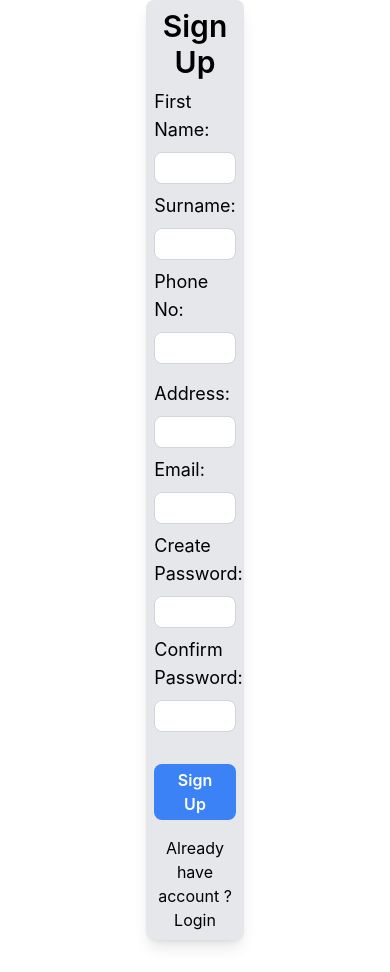
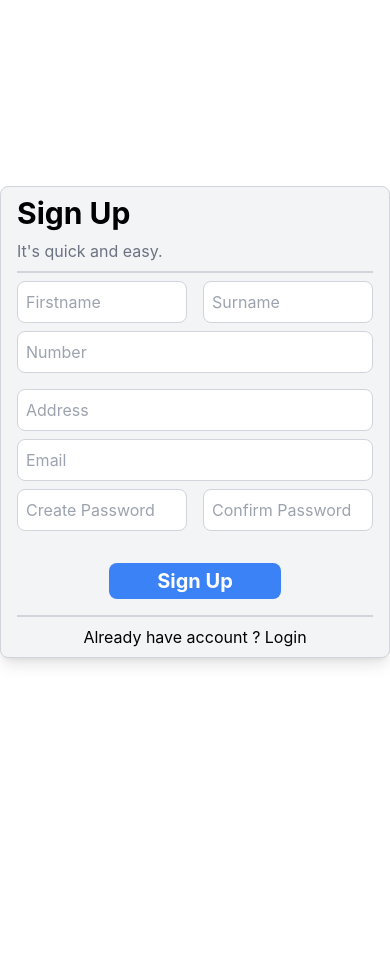
Before and after one commit to shrestharonit09/MyProject, a React (Create React App) app: page / in a window 390 px wide. Both pictures are taken after typing "Sample", "Sample123" into the empty fields and a click on the button "Create new account". After the commit the page ends 844 px from the top, so only its background shows below. Built offline with nearby package versions, Linux system fonts and the light colour scheme.

Commit message:
working on responsive RONIT SHRESTHA

```diff
--- a/src/component/Login.js
+++ b/src/component/Login.js
@@ -1,4 +1,4 @@
-import React, { useState,useEffect } from "react";
+import React, { useState} from "react";
 import { useNavigate } from "react-router-dom";
 
 const Login = (props) => {
@@ -36,23 +36,23 @@ const Login = (props) => {
   };
 
   //reponsive..
-  const [width, setWidth] = useState(window.innerWidth);
-  useEffect(() => {
-    const handleResize = () => {
-      setWidth(window.innerWidth);
-    };
+  // const [width, setWidth] = useState(window.innerWidth);
+  // useEffect(() => {
+  //   const handleResize = () => {
+  //     setWidth(window.innerWidth);
+  //   };
 
-    window.addEventListener("resize", handleResize);
+  //   window.addEventListener("resize", handleResize);
 
-    return () => {
-      window.removeEventListener("resize", handleResize);
-    };
-  }, []);
-  console.log(width);
+  //   return () => {
+  //     window.removeEventListener("resize", handleResize);
+  //   };
+  // }, []);
+  // console.log(width);
 
   return (
     <div className="flex justify-center h-screen items-center">
-      <div className={`${width<431?"w-1/2":"w-1/2 md:w-1/4 xl:w-1/4"} shadow-lg bg-gray-200 rounded-lg`}>
+      <div className="w-1/2 md:w-1/3 lg:w-1/4 shadow-lg bg-gray-200 rounded-lg">
         <div className="flex flex-col p-4 gap-2">
           <h1 className="text-3xl text-center font-semibold">Login</h1>
           <label className="text-gray-600" htmlFor="Username">
@@ -81,19 +81,19 @@ const Login = (props) => {
             required
           />
           <button
-            className="bg-blue-500 p-1 rounded-lg text-white"
+            className="bg-blue-500 py-1 rounded-lg text-white font-semibold text-xl hover:bg-blue-600"
             onClick={handleLogin}
           >
-            Login
+            Log in
           </button>
           <button
-            className="p-2 text-blue-600 border-b border-gray-300"
+            className="p-2 text-blue-600 border-b border-gray-300 hover:underline"
             onClick={handleForgetpassword}
           >
             Forget Passowrd ?
           </button>
           <button
-            className="p-1 bg-green-500 text-white font-semibold w-1/2 mx-auto rounded-lg"
+            className="p-1 bg-green-500 text-white font-semibold w-1/2 mx-auto rounded-lg hover:bg-green-600"
             onClick={props.signup}
           >
             Create new account
--- a/src/component/Reset.js
+++ b/src/component/Reset.js
@@ -19,8 +19,8 @@ const Reset = (props) => {
               password: resetdata.Newpassword,
             })
           );
-          alert("password has been reset successfully")
-          props.loginreset()
+          alert("password has been reset successfully");
+          props.loginreset();
         } else {
           alert("password didnt matched");
         }
@@ -34,38 +34,43 @@ const Reset = (props) => {
 
   return (
     <div className="flex justify-center h-screen items-center">
-      <div className="w-1/4 shadow-lg bg-gray-200 rounded-lg">
-        <div className="flex flex-col p-4 gap-2">
-          <h1 className="text-3xl text-center font-semibold">Reset </h1>
-          <label className="text-gray-600" htmlFor="phone">
-            phone number
-          </label>
+      <div className="w-1/2 md:w-1/3 lg:w-1/4 shadow-lg bg-gray-200 rounded-lg border border-gray-300 ">
+        <div className="flex flex-col p-4 gap-4">
+          <div className="flex justify-between">
+            <h1 className="text-3xl text-center font-semibold">
+              Reset
+            </h1>
+            <button
+              onClick={props.loginreset}
+              className="text-md text-center font-semibold text-right text-gray-500 hover:text-red-500"
+            >
+              X
+            </button>
+          </div>
           <input
             type="number"
-            className="rounded-lg h-8"
+            className="rounded-lg p-2"
             value={resetdata.phone}
             onChange={(event) =>
               setResetdata({ ...resetdata, phone: event.target.value })
             }
+            placeholder="Number"
             required
           />
-          <label className="text-gray-600" htmlFor="Password">
-            New Password
-          </label>
+
           <input
-            className="rounded-lg h-8"
+            className="rounded-lg p-2"
             type="password"
             value={resetdata.Newpassword}
             onChange={(event) =>
               setResetdata({ ...resetdata, Newpassword: event.target.value })
             }
+            placeholder="New Password"
             required
           />
-          <label className="text-gray-600" htmlFor="Password">
-            Confirm Password
-          </label>
+
           <input
-            className="rounded-lg h-8"
+            className="rounded-lg p-2"
             type="password"
             value={resetdata.Confirmpassword}
             onChange={(event) =>
@@ -74,20 +79,17 @@ const Reset = (props) => {
                 Confirmpassword: event.target.value,
               })
             }
+            placeholder="Confirm Password"
             required
           />
+          <div className="flex justify-center">
           <button
-            className="bg-blue-500 p-1 rounded-lg text-white"
+            className="bg-blue-500 rounded-lg text-white w-1/2 text-xl font-semibold px-2 py-1 hover:bg-blue-600"
             onClick={handlePasswordreset}
           >
             Reset Password
           </button>
-          <button
-            className="bg-blue-500 p-1 rounded-lg text-white"
-            onClick={props.loginreset}
-          >
-            Back
-          </button>
+          </div>
         </div>
       </div>
     </div>
--- a/src/component/Signup.js
+++ b/src/component/Signup.js
@@ -23,7 +23,10 @@ const Signup = (props) => {
     }
 
     if (data.phone.length !== 10) {
-      setValidatephone("phone number must be equal to 10 digit");
+      if(data.phone.length===0){
+        setValidatephone(" ")
+      }else{
+      setValidatephone("phone number must be equal to 10 digit");}
     } else setValidatephone("");
 
     if (data.CRPassword !== data.COPassword) {
@@ -43,110 +46,108 @@ const Signup = (props) => {
         JSON.stringify({
           email: data.Email,
           password: data.CRPassword,
-          phone:data.phone,
+          phone: data.phone,
         })
       );
       props.login();
-    }
-    else{
-      alert("fields shouldnot be empty")
+    } else {
+      alert("fields shouldnot be empty");
     }
   };
   return (
-    <div className="flex justify-center">
-      <div className="flex flex-col w-1/4 p-2 gap-2 shadow-lg rounded-lg mb-8 bg-gray-200">
-        <h1 className="text-3xl text-center font-semibold">Sign Up</h1>
-        <label className="text-lg" htmlFor="Fname">
-          First Name:
-        </label>
+    <div className="flex justify-center items-center h-screen">
+      <div className="flex flex-col gap-2 lg:w-1/3 px-4 py-2 shadow-lg rounded-lg bg-gray-100 border border-gray-300">
+        <div className="flex flex-col gap-2">
+          <h1 className="text-3xl text-left font-bold">Sign Up</h1>
+          <h1 className="text-md text-gray-500">It's quick and easy.</h1>
+        </div>
+        <hr className="border border-gray-300" />
+        <div className="flex gap-4 justify-between">
           <input
-          className="rounded-lg  border border-gray-300 h-8"
+            className="rounded-lg border border-gray-300 w-1/2 px-2 py-2"
             type="text"
             value={data.firstname}
             onChange={(event) =>
               setData({ ...data, firstname: event.target.value })
             }
+            placeholder="Firstname"
             required
           />
-        <label className="text-lg " htmlFor="Sname">
-          Surname:
-        </label>
+
           <input
-          className="rounded-lg  border border-gray-300 h-8"
+            className="rounded-lg  border border-gray-300 w-1/2 px-2 py-2"
             type="text"
             value={data.surname}
             onChange={(event) =>
               setData({ ...data, surname: event.target.value })
             }
+            placeholder="Surname"
             required
           />
-        <label className="text-lg " htmlFor="Pnum">
-          Phone No:
-        </label>
+        </div>
+
         <input
-          className="rounded-lg  border border-gray-300 h-8"
+          className="rounded-lg  border border-gray-300 p-2"
           type="number"
           value={data.phone}
           onChange={(event) => setData({ ...data, phone: event.target.value })}
+          placeholder="Number"
           required
         />
         <p className="text-sm text-red-600">{validatephone}</p>
-        <label className="text-lg " htmlFor="Address">
-          Address:
-        </label>
+
         <input
-          className="rounded-lg  border border-gray-300 h-8"
+          className="rounded-lg  border border-gray-300 p-2"
           type="text"
           value={data.Address}
           onChange={(event) =>
             setData({ ...data, Address: event.target.value })
           }
+          placeholder="Address"
           required
         />
-        <label className="text-lg " htmlFor="email">
-          Email:
-        </label>
+
         <input
-          className="rounded-lg  border border-gray-300 h-8"
+          className="rounded-lg  border border-gray-300 p-2"
           type="email"
           value={data.Email}
           onChange={(event) => setData({ ...data, Email: event.target.value })}
+          placeholder="Email"
           required
         />
-        <label className="text-lg " htmlFor="CRpassword">
-          Create Password:
-        </label>
+        <div className="flex gap-4 justify-between">
           <input
-          className="rounded-lg  border border-gray-300 h-8"
+            className="rounded-lg  border border-gray-300 p-2 w-1/2"
             type="password"
             value={data.CRPassword}
             onChange={(event) =>
               setData({ ...data, CRPassword: event.target.value })
             }
+            placeholder="Create Password"
             required
           />
-        <label className="text-lg " htmlFor="CPpassword">
-          Confirm Password:
-        </label>
           <input
-          className="rounded-lg  border border-gray-300 h-8"
+            className="rounded-lg  border border-gray-300 p-2 w-1/2"
             type="password"
             value={data.COPassword}
             onChange={(event) =>
               setData({ ...data, COPassword: event.target.value })
             }
+            placeholder="Confirm Password"
             required
           />
+        </div>
         <p className="text-sm text-red-600">{validatepassword}</p>
         <div className="text-center mb-2 mt-4">
           <button
-            className="px-4 py-1 bg-blue-500 text-white font-semibold rounded-lg "
+            className="px-12 py-1 bg-blue-500 text-white font-bold rounded-lg text-xl hover:bg-blue-600"
             onClick={handleClick}
           >
             Sign Up
           </button>
         </div>
-        <button onClick={props.login}>Already have account ? Login</button>
+        <hr className="border border-gray-300" />
+        <button className="hover:underline" onClick={props.login}>Already have account ? Login</button>
       </div>
     </div>
   );
```
Lines whose indentation alone changed are shown as unchanged.
